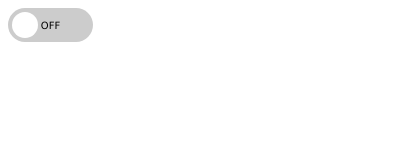
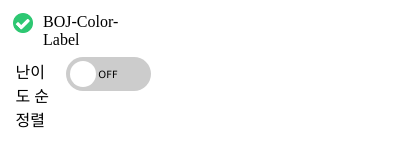
Before and after one commit to mazassumnida/tierimnida, a browser extension: page popup.html in a window 400 px wide. Drawn offline with Linux system fonts and the light colour scheme.

Commit message:
design prototype (flex css)

```diff
--- a/popup.html
+++ b/popup.html
@@ -3,94 +3,28 @@
   <head>
     <meta charset="UTF-8" />
     <script src="./scripts/jquery.js"></script>
-    <style>
-      /* The switch - the box around the slider */
-      .switch {
-        position: relative;
-        display: inline-block;
-        width: 85px;
-        height: 34px;
-        vertical-align: middle;
-      }
-
-      /* Hide default HTML checkbox */
-      .switch input {
-        display: none;
-      }
-
-      /* The slider */
-      .slider {
-        position: absolute;
-        cursor: pointer;
-        top: 0;
-        left: 0;
-        right: 0;
-        bottom: 0;
-        background-color: #ccc;
-        -webkit-transition: 0.2s;
-        transition: 0.2s;
-      }
-
-      .slider:before {
-        position: absolute;
-        content: "";
-        height: 26px;
-        width: 26px;
-        left: 4px;
-        bottom: 4px;
-        background-color: white;
-        -webkit-transition: 0.2s;
-        transition: 0.2s;
-      }
-
-      input:checked + .slider {
-        background-color: #2196f3;
-      }
-
-      input:focus + .slider {
-        box-shadow: 0 0 1px #2196f3;
-      }
-
-      input:checked + .slider:before {
-        -webkit-transform: translateX(26px);
-        -ms-transform: translateX(26px);
-        transform: translateX(50px);
-      }
-
-      /* Rounded sliders */
-      .slider.round {
-        border-radius: 34px;
-      }
-
-      .slider.round:before {
-        border-radius: 50%;
-      }
-      /*------ ADDED CSS ---------*/
-      .slider:after {
-        content: "OFF";
-        color: black;
-        display: block;
-        position: absolute;
-        transform: translate(-50%, -50%);
-        top: 50%;
-        left: 50%;
-        font-size: 10px;
-        font-family: Verdana, sans-serif;
-      }
-
-      input:checked + .slider:after {
-        content: "ON";
-      }
-    </style>
-    <meta http-equiv="X-UA-Compatible" content="IE=edge" />
-    <meta name="viewport" content="width=device-width, initial-scale=1.0" />
+    <link rel="stylesheet" href="./style.css" type="text/css" />
     <title>Document</title>
   </head>
   <body>
-    <label class="switch">
-      <input type="checkbox" />
-      <span class="slider round"></span>
-    </label>
+    <div class="grid">
+      <img
+        class="grid_item"
+        src="./icon.png"
+        alt="icon image"
+        width="20px"
+        height="20px"
+      />
+      <div class="grid_item title">BOJ-Color-Label</div>
+    </div>
+
+    <div class="grid_switch">
+      <div class="switch title">난이도 순 정렬</div>
+      <label class="switch button">
+        <input type="checkbox" />
+        <span class="slider round"></span>
+      </label>
+    </div>
 
     <script src="./scripts/popup.js"></script>
   </body>
--- /dev/null
+++ b/style.css
@@ -0,0 +1,99 @@
+/* The switch - the box around the slider */
+.switch {
+  position: relative;
+  display: inline-block;
+  width: 85px;
+  height: 34px;
+  vertical-align: middle;
+}
+
+/* Hide default HTML checkbox */
+.switch input {
+  display: none;
+}
+
+/* The slider */
+.slider {
+  position: absolute;
+  cursor: pointer;
+  top: 0;
+  left: 0;
+  right: 0;
+  bottom: 0;
+  background-color: #ccc;
+  -webkit-transition: 0.2s;
+  transition: 0.2s;
+}
+
+.slider:before {
+  position: absolute;
+  content: "";
+  height: 26px;
+  width: 26px;
+  left: 4px;
+  bottom: 4px;
+  background-color: white;
+  -webkit-transition: 0.2s;
+  transition: 0.2s;
+}
+
+input:checked + .slider {
+  background-color: #2196f3;
+}
+
+input:focus + .slider {
+  box-shadow: 0 0 1px #2196f3;
+}
+
+input:checked + .slider:before {
+  -webkit-transform: translateX(26px);
+  -ms-transform: translateX(26px);
+  transform: translateX(50px);
+}
+
+/* Rounded sliders */
+.slider.round {
+  border-radius: 34px;
+}
+
+.slider.round:before {
+  border-radius: 50%;
+}
+/*------ ADDED CSS ---------*/
+.slider:after {
+  content: "OFF";
+  color: black;
+  display: block;
+  position: absolute;
+  transform: translate(-50%, -50%);
+  top: 50%;
+  left: 50%;
+  font-size: 10px;
+  font-family: Verdana, sans-serif;
+}
+
+input:checked + .slider:after {
+  content: "ON";
+}
+
+.grid {
+  display: flex;
+  width: 150px;
+}
+.grid_item {
+  margin: 5px;
+}
+.grid_switch {
+  width: 150px;
+  display: flex;
+  justify-content: center;
+  align-items: center;
+}
+.switch.button {
+  flex-shrink: 0;
+}
+.switch.title {
+  width: 40px;
+  margin-top: 5px;
+  margin-right: 10px;
+}
```
